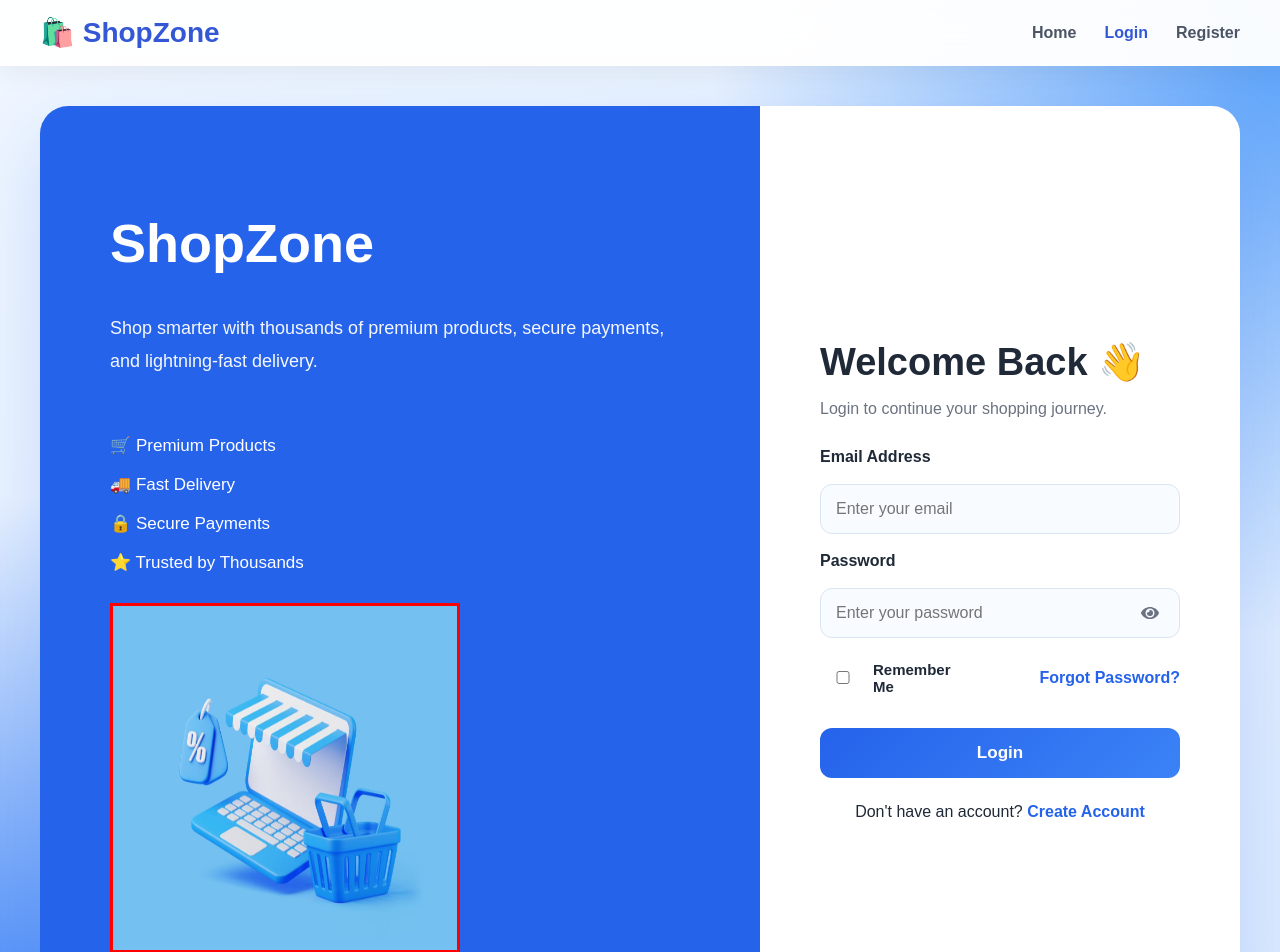
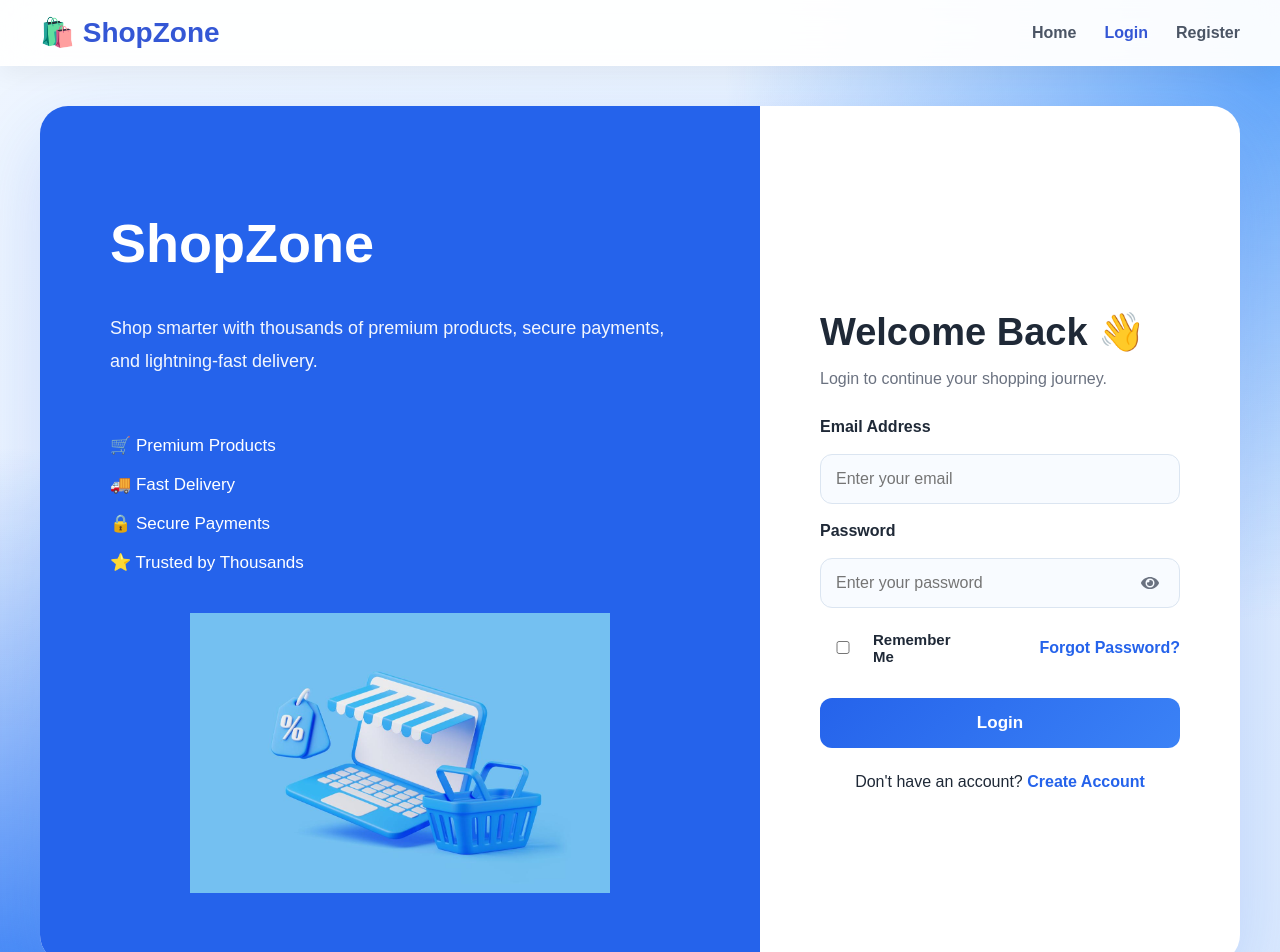
Before and after one commit to DHANUSH-916/ecommerce-web-app, a React (Vite) app in the folder frontend/: page /login in a window 1280 px wide. Shown: the top 952 px of the page. Built offline with nearby package versions, Linux system fonts and the light colour scheme; no server answers.

Commit message:
Remove test border from auth image

```diff
--- a/frontend/src/pages/Login.jsx
+++ b/frontend/src/pages/Login.jsx
@@ -99,14 +99,7 @@ function Login() {
           <img
   src={shoppingImage}
   alt="Shopping"
-  style={{
-    width: "350px",
-    height: "350px",
-    border: "3px solid red",
-    background: "white",
-    display: "block",
-    marginTop: "30px"
-  }}
+  className="auth-image"
 />
 
         </div>
```
